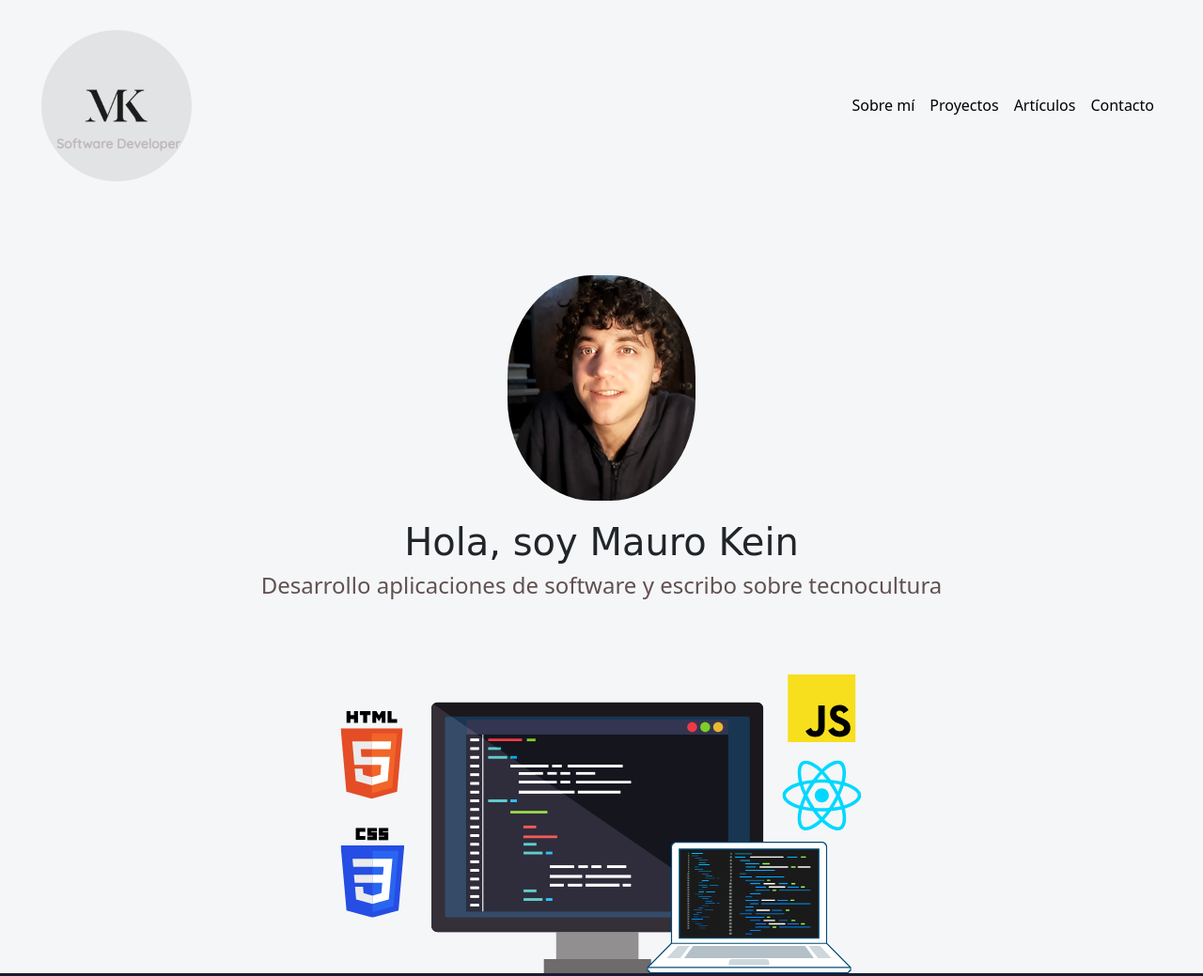
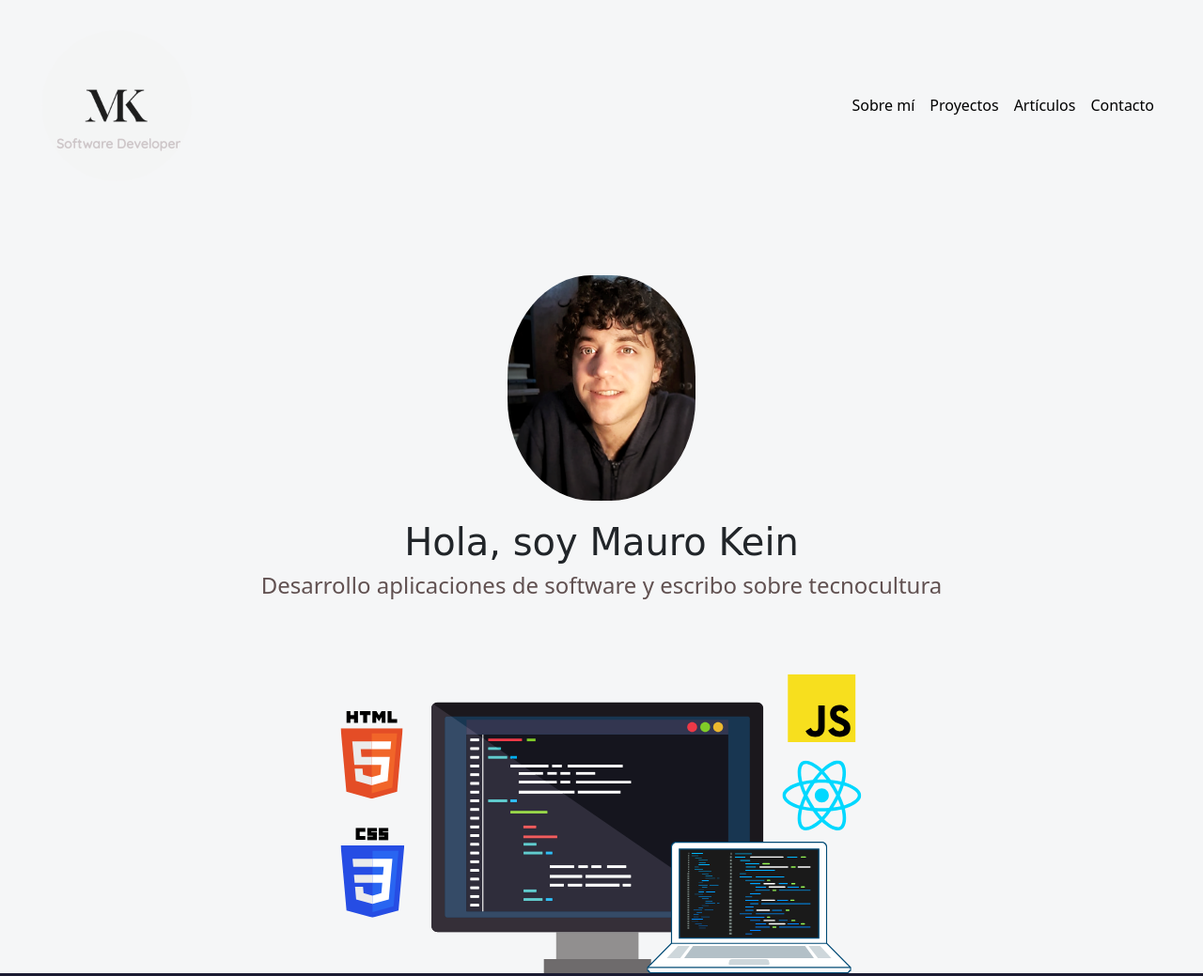
Before and after one commit to maurokein/maurokein.github.io, a plain HTML site: page index.html in a window 1280 px wide. Shown: the top 1039 px of the page at 94% size. Drawn offline with nearby package versions, Linux system fonts and the light colour scheme; a web font is replaced by a local one.

Commit message:
Update style.css

```diff
--- a/style.css
+++ b/style.css
@@ -11,7 +11,7 @@
 
 .navbar-icon {
     position: relative;
-    filter: invert(91%) sepia(1%) saturate(145%) hue-rotate(170deg) brightness(100%) contrast(96%);
+    filter: invert(91%) sepia(1%) saturate(145%) hue-rotate(170deg) brightness(108%) contrast(96%);
 }
 
 .navbar-icon p {
```
